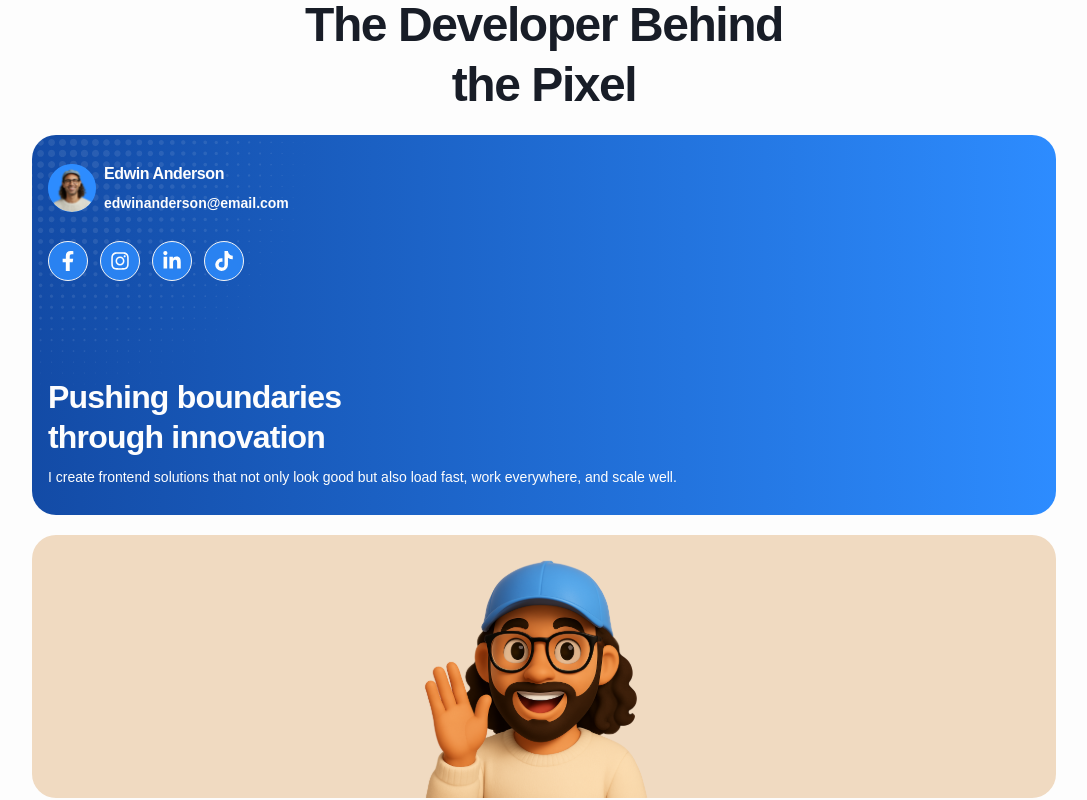
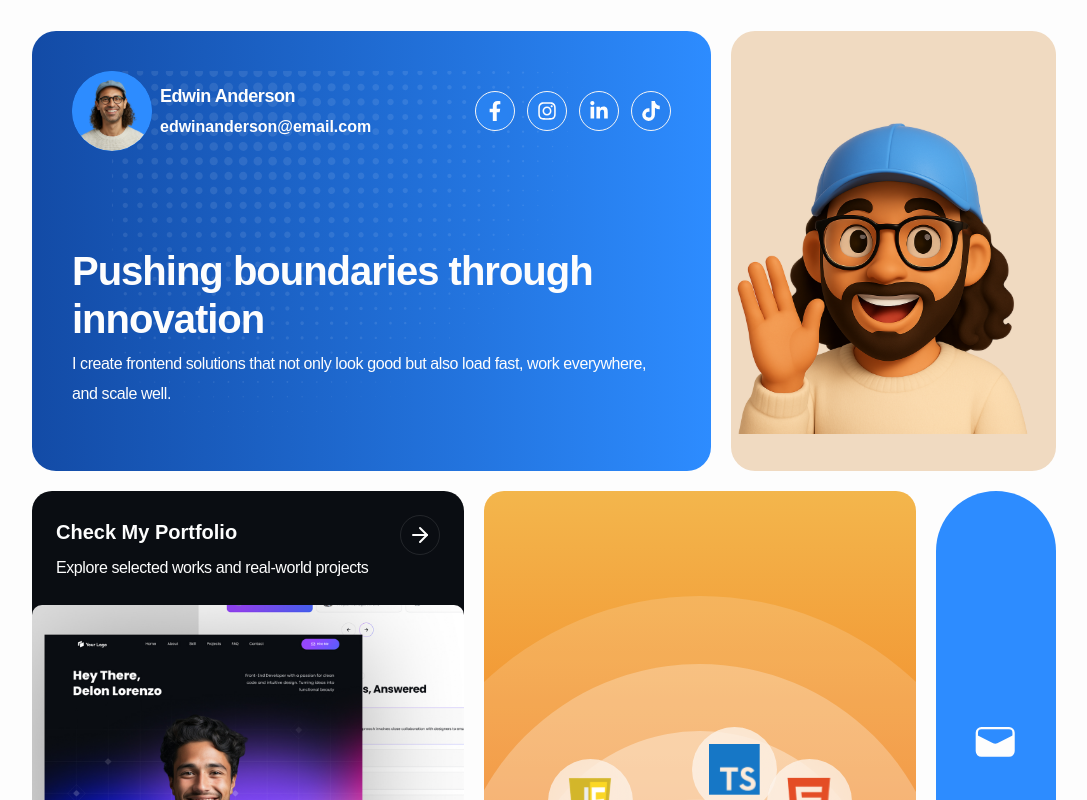
Before and after one commit to aqbar90/portfolio-personal-profile, a React (Vite) app: page / in a window 1280 px wide. Shown: the part 1220-2020 px from the top of the page, without its empty margins (96-1183 px from the left). Built offline with nearby package versions, Linux system fonts and the light colour scheme.

Commit message:
feat(about): implement complete about section for mobile and desktop

```diff
--- a/src/sections/about/AboutHeader.tsx
+++ b/src/sections/about/AboutHeader.tsx
@@ -7,10 +7,8 @@ export function AboutHeader() {
         </span>
       </div>
 
-      <h2 className='max-w-90.25 text-center font-sans text-display-sm font-extrabold leading-display-sm tracking-[-0.03em] text-[#181D27] md:max-w-175 md:text-5xl md:leading-tight'>
-        The Developer Behind
-        <br />
-        the Pixel
+      <h2 className='max-w-90.25 text-center font-sans text-display-sm font-extrabold leading-display-sm tracking-[-0.03em] text-[#181D27] lg:max-w-175 lg:text-display-xl lg:leading-display-xl '>
+        The Developer Behind the Pixel
       </h2>
     </div>
   );
--- a/src/sections/about/AboutSection.tsx
+++ b/src/sections/about/AboutSection.tsx
@@ -9,20 +9,20 @@ import { ContactCard } from './components/ContactCard';
 
 export function AboutSection() {
   return (
-    <section id='about' className='bg-neutral-25 py-10 md:py-20'>
+    <section id='about' className=' bg-neutral-25 py-10 lg:pb-20 lg:pt-0'>
       <Container>
         <div className='flex flex-col gap-5'>
           <AboutHeader />
+          <div className='flex flex-col gap-5 lg:flex-row lg:pt-12'>
+            <DeveloperCard />
+            <DeveloperImageCard />
+          </div>
 
-          <DeveloperCard />
-
-          <DeveloperImageCard />
-
-          <PortfolioCard />
-
-          <TechnologiesCard />
-
-          <ContactCard />
+          <div className='flex flex-col gap-5 lg:flex-row'>
+            <PortfolioCard />
+            <TechnologiesCard />
+            <ContactCard />
+          </div>
         </div>
       </Container>
     </section>
--- a/src/sections/about/components/ContactCard.tsx
+++ b/src/sections/about/components/ContactCard.tsx
@@ -4,9 +4,13 @@ export function ContactCard() {
   return (
     <a
       href='#contact'
-      className='flex h-12 items-center justify-center rounded-full bg-brand-primary'
+      className='flex h-12 lg:h-125.5 lg:w-11xl items-center justify-center rounded-full bg-brand-primary'
     >
-      <img src={messageIcon} alt='Message' className='h-4 w-5.5' />
+      <img
+        src={messageIcon}
+        alt='Message'
+        className='h-4 w-5.5 lg:w-10.25 lg:h-7.75'
+      />
     </a>
   );
 }
--- a/src/sections/about/components/DeveloperCard.tsx
+++ b/src/sections/about/components/DeveloperCard.tsx
@@ -4,20 +4,20 @@ import { SocialLinks } from './SocialLinks';
 
 export function DeveloperCard() {
   return (
-    <div className='relative overflow-hidden rounded-4xl bg-linear-to-r from-[#134BA6] to-[#2D8CFF] px-4 py-6'>
+    <div className='relative overflow-hidden rounded-4xl bg-linear-to-r from-[#134BA6] to-[#2D8CFF] px-4 py-6 lg:p-10 lg:h-110'>
       <img
         src={dotsPattern}
         alt=''
         aria-hidden='true'
-        className='absolute left-0 top-0 opacity-90'
+        className='absolute left-0 top-0 lg:left-20 lg:top-10 opacity-90'
       />
 
       <div className='relative z-10 flex flex-col gap-24'>
         {/* Profile */}
 
-        <div className='flex flex-col gap-6'>
+        <div className='flex flex-col gap-6 lg:flex-row lg:items-center lg:justify-between'>
           <div className='flex items-center gap-2'>
-            <div className='h-12 w-12 overflow-hidden rounded-full bg-[#2D8CFF]'>
+            <div className='size-12 lg:size-20 overflow-hidden rounded-full bg-[#2D8CFF]'>
               <img
                 src={avatar}
                 alt='Edwin'
@@ -26,11 +26,11 @@ export function DeveloperCard() {
             </div>
 
             <div className='flex flex-col'>
-              <span className='font-sans text-md font-bold leading-md tracking-tight text-neutral-25'>
+              <span className='font-sans text-md font-bold leading-md lg:text-lg lg:leading-lg tracking-tight text-neutral-25'>
                 Edwin Anderson
               </span>
 
-              <span className='text-sm font-semibold leading-sm text-neutral-25'>
+              <span className='text-sm font-semibold leading-sm lg:text-md lg:leading-md text-neutral-25'>
                 edwinanderson@email.com
               </span>
             </div>
@@ -44,13 +44,11 @@ export function DeveloperCard() {
         {/* Content */}
 
         <div className='flex flex-col gap-1.5'>
-          <h3 className='text-display-md leading-display-md tracking-tight font-bold text-neutral-25'>
-            Pushing boundaries
-            <br />
-            through innovation
+          <h3 className='text-display-md leading-display-md lg:text-display-xl lg:leading-display-xl tracking-tight font-bold text-neutral-25'>
+            Pushing boundaries through innovation
           </h3>
 
-          <p className='text-sm leading-sm font-medium text-neutral-25'>
+          <p className='text-sm leading-sm lg:text-md lg:leading-md font-medium text-neutral-25 tracking-tight'>
             I create frontend solutions that not only look good but also load
             fast, work everywhere, and scale well.
           </p>
--- a/src/sections/about/components/DeveloperImageCard.tsx
+++ b/src/sections/about/components/DeveloperImageCard.tsx
@@ -2,11 +2,11 @@ import developerWave from '@/assets/about/developer-wave.svg';
 
 export function DeveloperImageCard() {
   return (
-    <div className='flex justify-center pt-3.5 overflow-hidden rounded-4xl bg-[#F0DAC1]'>
+    <div className='flex justify-center pt-3.5 lg:pt-10 overflow-hidden rounded-4xl bg-[#F0DAC1] lg:w-98.25 '>
       <img
         src={developerWave}
         alt='Developer waving'
-        className='h-62.25 w-62.25 object-contain'
+        className='h-62.25 w-62.25 lg:size-100 object-contain'
       />
     </div>
   );
--- a/src/sections/about/components/PortfolioCard.tsx
+++ b/src/sections/about/components/PortfolioCard.tsx
@@ -5,7 +5,7 @@ import { PortfolioCardHeader } from './PortfolioCardHeader';
 
 export function PortfolioCard() {
   return (
-    <div className='relative h-111 overflow-hidden rounded-3xl bg-neutral-950'>
+    <div className='relative h-111 lg:h-125.5 lg:w-125.5 overflow-hidden rounded-3xl bg-neutral-950'>
       <PortfolioCardBackground />
 
       <div className='relative z-10 p-6'>
@@ -15,7 +15,7 @@ export function PortfolioCard() {
           <img
             src={portfolioPreview}
             alt='Portfolio Preview'
-            className='absolute h-76 -bottom-71 rounded-lg object-cover'
+            className='absolute h-76 lg:h-109.5 lg:w-109.5 -bottom-71 lg:-bottom-104 rounded-lg object-cover'
           />
         </div>
       </div>
--- a/src/sections/about/components/PortfolioCardHeader.tsx
+++ b/src/sections/about/components/PortfolioCardHeader.tsx
@@ -3,7 +3,7 @@ import { ArrowRight } from 'lucide-react';
 export function PortfolioCardHeader() {
   return (
     <div className='flex items-start justify-between'>
-      <div className='max-w-48 space-y-1'>
+      <div className='max-w-48 lg:max-w-82 space-y-1'>
         <h3 className='text-xl font-bold leading-xl text-neutral-25'>
           Check My Portfolio
         </h3>
--- a/src/sections/about/components/TechnologiesCard.tsx
+++ b/src/sections/about/components/TechnologiesCard.tsx
@@ -4,7 +4,7 @@ import { TechnologiesOrbit } from './TechnologiesOrbit';
 
 export function TechnologiesCard() {
   return (
-    <article className='relative h-88 overflow-hidden rounded-3xl bg-linear-to-b from-[#F3B64C] to-[#ED6B00]'>
+    <article className='relative h-88 lg:h-125.5 lg:w-125.5 overflow-hidden rounded-3xl bg-linear-to-b from-[#F3B64C] to-[#ED6B00]'>
       <TechnologiesCircles />
 
       <div className='absolute inset-0'>
--- a/src/sections/about/components/TechnologiesCircles.tsx
+++ b/src/sections/about/components/TechnologiesCircles.tsx
@@ -1,10 +1,10 @@
 export function TechnologiesCircles() {
   return (
-    <div className='absolute left-1/2 -translate-x-1/2 top-16 '>
-      <div className='flex size-105 items-center justify-center rounded-full bg-white/15'>
-        <div className='flex size-82.5 items-center justify-center rounded-full bg-white/25'>
-          <div className='flex size-60 items-center justify-center rounded-full bg-white/35'>
-            <div className='size-37.5 rounded-full bg-white/10' />
+    <div className='absolute left-1/2 -translate-x-1/2 top-16 lg:top-26.25 '>
+      <div className='flex size-105 lg:size-157.25 items-center justify-center rounded-full bg-white/15'>
+        <div className='flex size-82.5 lg:size-123.5 items-center justify-center rounded-full bg-white/25'>
+          <div className='flex size-60 lg:size-89.75 items-center justify-center rounded-full bg-white/35'>
+            <div className='size-37.5 lg:size-56 rounded-full bg-white/10' />
           </div>
         </div>
       </div>
--- a/src/sections/about/components/TechnologiesTitle.tsx
+++ b/src/sections/about/components/TechnologiesTitle.tsx
@@ -1,7 +1,7 @@
 export function TechnologiesTitle() {
   return (
-    <div className='absolute inset-x-0 bottom-10 flex justify-center'>
-      <h3 className='max-w-60 text-center font-sans text-display-sm leading-display-sm tracking-tight font-bold text-neutral-900'>
+    <div className='absolute inset-x-0 bottom-10 lg:bottom-13.75 flex justify-center'>
+      <h3 className='max-w-60 lg:max-w-81 text-center font-sans text-display-sm leading-display-sm tracking-tight font-bold text-neutral-900'>
         Built with 10+ Trusted Technologies
       </h3>
     </div>
--- a/src/sections/about/components/TechnologyIcon.tsx
+++ b/src/sections/about/components/TechnologyIcon.tsx
@@ -8,7 +8,7 @@ interface TechnologyIconProps {
 export function TechnologyIcon({ icon, className = '' }: TechnologyIconProps) {
   return (
     <div
-      className={`absolute flex h-15.25 w-15.25 items-center justify-center rounded-full bg-neutral-25/60 backdrop-blur-xl ${className}`}
+      className={`absolute flex h-15.25 w-15.25 lg:h-21.25 lg:w-21.25 items-center justify-center rounded-full bg-neutral-25/60 backdrop-blur-xl ${className}`}
     >
       {icon}
     </div>
```
Also changed, not shown: src/sections/about/components/TechnologiesOrbit.tsx (+34 -10 lines), src/assets/about/pattern-dots.svg.
